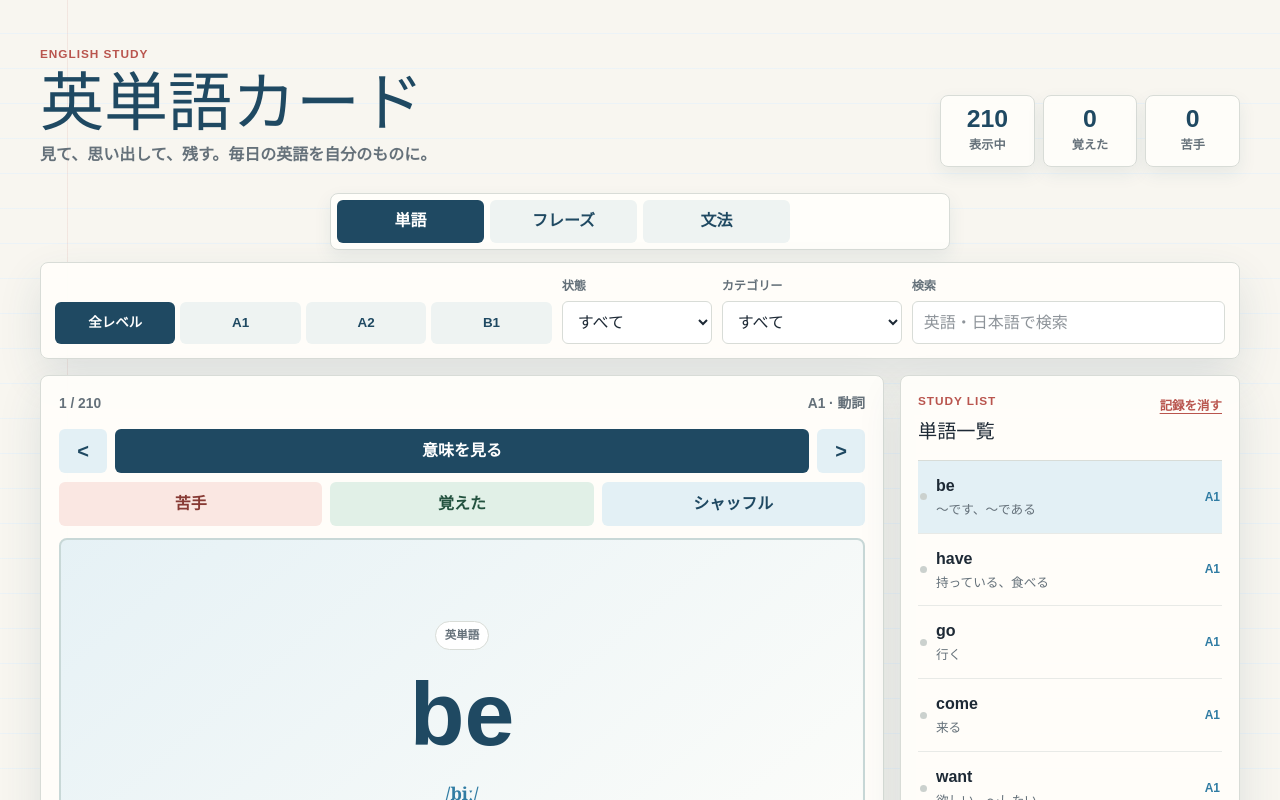
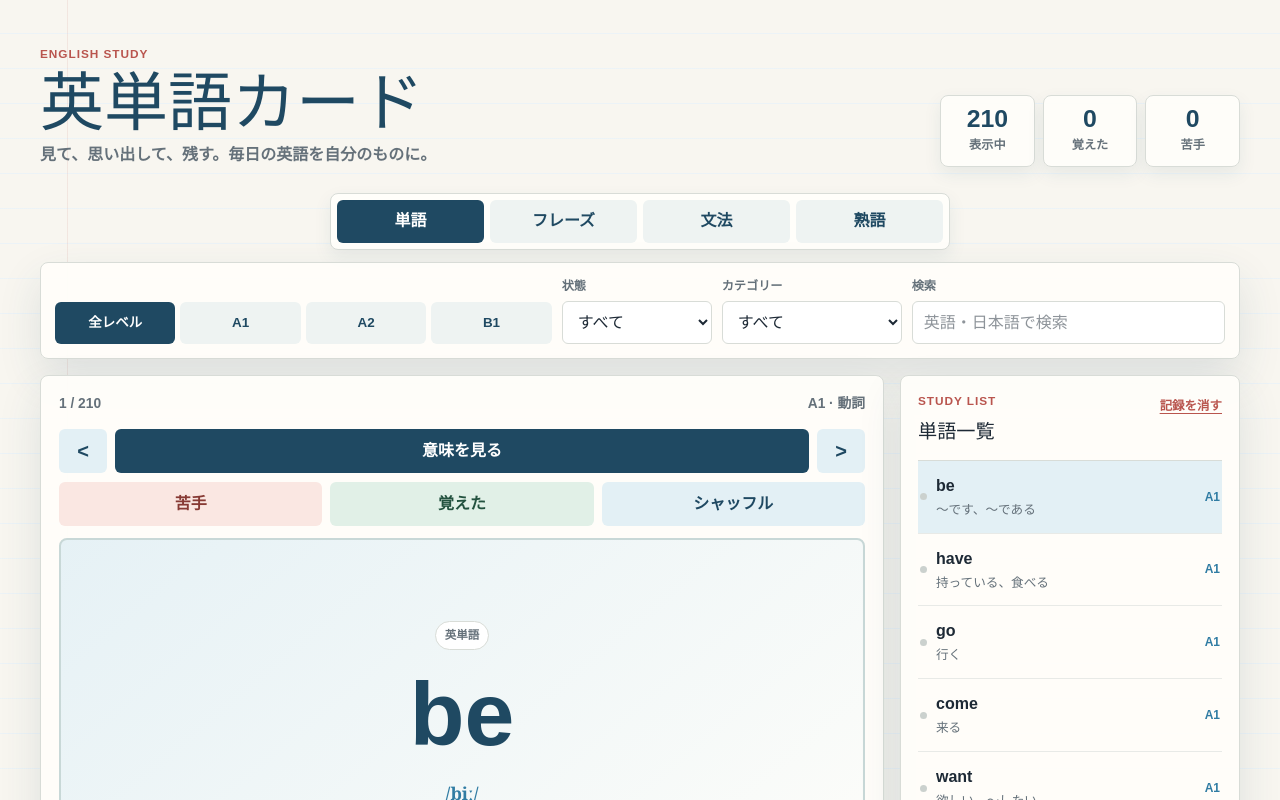
Before and after one commit to kunihiko-create/english, a Next.js app: page / in a window 1280 px wide. Shown: the top 800 px of the page. Built offline with nearby package versions, Linux system fonts and the light colour scheme.

Commit message:
Add idiom study mode

```diff
--- a/app/page.tsx
+++ b/app/page.tsx
@@ -22,10 +22,11 @@ import {
   FURTHER_SECOND_WORD_EXAMPLES,
   FURTHER_WORDS
 } from "./further-study-data";
+import { IDIOMS, IDIOM_INDONESIAN_TRANSLATIONS, IDIOM_SECOND_EXAMPLES } from "./idiom-study-data";
 import { NON_WORD_SECOND_EXAMPLES } from "./non-word-second-examples";
 
 type Level = "A1" | "A2" | "B1";
-type Mode = "words" | "phrases" | "grammar";
+type Mode = "words" | "phrases" | "grammar" | "idioms";
 type Status = "new" | "hard" | "known";
 type ExamplePair = { english: string; japanese: string };
 
@@ -54,7 +55,8 @@ const INDONESIAN_TRANSLATIONS: Record<string, string> = {
   "g-001": "menyatakan keadaan atau identitas subjek", "g-002": "menyatakan kebiasaan atau fakta", "g-003": "dapat; bisa", "g-004": "menyatakan kejadian masa lalu", "g-005": "lebih ...", "g-006": "sedang ...", "g-007": "menyatakan pengalaman, kelanjutan, atau penyelesaian", "g-008": "untuk melakukan; melakukan", "g-009": "menjelaskan kata benda dari belakang",
   ...EXTRA_INDONESIAN_TRANSLATIONS,
   ...MORE_INDONESIAN_TRANSLATIONS,
-  ...FURTHER_INDONESIAN_TRANSLATIONS
+  ...FURTHER_INDONESIAN_TRANSLATIONS,
+  ...IDIOM_INDONESIAN_TRANSLATIONS
 };
 
 const SECOND_EXAMPLES: Record<string, ExamplePair> = {
@@ -91,7 +93,8 @@ const SECOND_EXAMPLES: Record<string, ExamplePair> = {
   ...EXTRA_SECOND_WORD_EXAMPLES,
   ...MORE_SECOND_WORD_EXAMPLES,
   ...FURTHER_SECOND_WORD_EXAMPLES,
-  ...NON_WORD_SECOND_EXAMPLES
+  ...NON_WORD_SECOND_EXAMPLES,
+  ...IDIOM_SECOND_EXAMPLES
 };
 
 const WORDS: StudyItem[] = [
@@ -155,11 +158,13 @@ const GRAMMAR: StudyItem[] = [
 const ALL_WORDS = [...WORDS, ...EXTRA_WORDS, ...MORE_WORDS, ...FURTHER_WORDS];
 const ALL_PHRASES = [...PHRASES, ...EXTRA_PHRASES, ...MORE_PHRASES, ...FURTHER_PHRASES];
 const ALL_GRAMMAR = [...GRAMMAR, ...EXTRA_GRAMMAR, ...MORE_GRAMMAR, ...FURTHER_GRAMMAR];
+const ALL_IDIOMS = [...IDIOMS];
 
 const MODE_COPY: Record<Mode, { title: string; list: string; front: string; reveal: string }> = {
   words: { title: "英単語カード", list: "単語一覧", front: "英単語", reveal: "意味を見る" },
   phrases: { title: "英会話フレーズ", list: "フレーズ一覧", front: "英会話フレーズ", reveal: "意味を見る" },
-  grammar: { title: "英文法カード", list: "文法一覧", front: "英文法", reveal: "説明を見る" }
+  grammar: { title: "英文法カード", list: "文法一覧", front: "英文法", reveal: "説明を見る" },
+  idioms: { title: "英熟語カード", list: "熟語一覧", front: "英熟語", reveal: "意味を見る" }
 };
 
 function itemStatus(item: StudyItem, known: Set<string>, hard: Set<string>): Status {
@@ -184,7 +189,7 @@ export default function Home() {
   const [hard, setHard] = useState<Set<string>>(new Set());
   const [isReady, setIsReady] = useState(false);
 
-  const source = mode === "words" ? ALL_WORDS : mode === "phrases" ? ALL_PHRASES : ALL_GRAMMAR;
+  const source = mode === "words" ? ALL_WORDS : mode === "phrases" ? ALL_PHRASES : mode === "grammar" ? ALL_GRAMMAR : ALL_IDIOMS;
   const categories = useMemo(() => Array.from(new Set(source.map((item) => item.category))), [source]);
   const visibleItems = useMemo(() => {
     const needle = search.trim().toLowerCase();
@@ -307,9 +312,9 @@ export default function Home() {
       </header>
 
       <nav className="mode-tabs" aria-label="学習モード">
-        {(["words", "phrases", "grammar"] as Mode[]).map((tab) => (
+        {(["words", "phrases", "grammar", "idioms"] as Mode[]).map((tab) => (
           <button className={mode === tab ? "active" : ""} onClick={() => chooseMode(tab)} type="button" key={tab}>
-            {{ words: "単語", phrases: "フレーズ", grammar: "文法" }[tab]}
+            {{ words: "単語", phrases: "フレーズ", grammar: "文法", idioms: "熟語" }[tab]}
           </button>
         ))}
       </nav>
```
